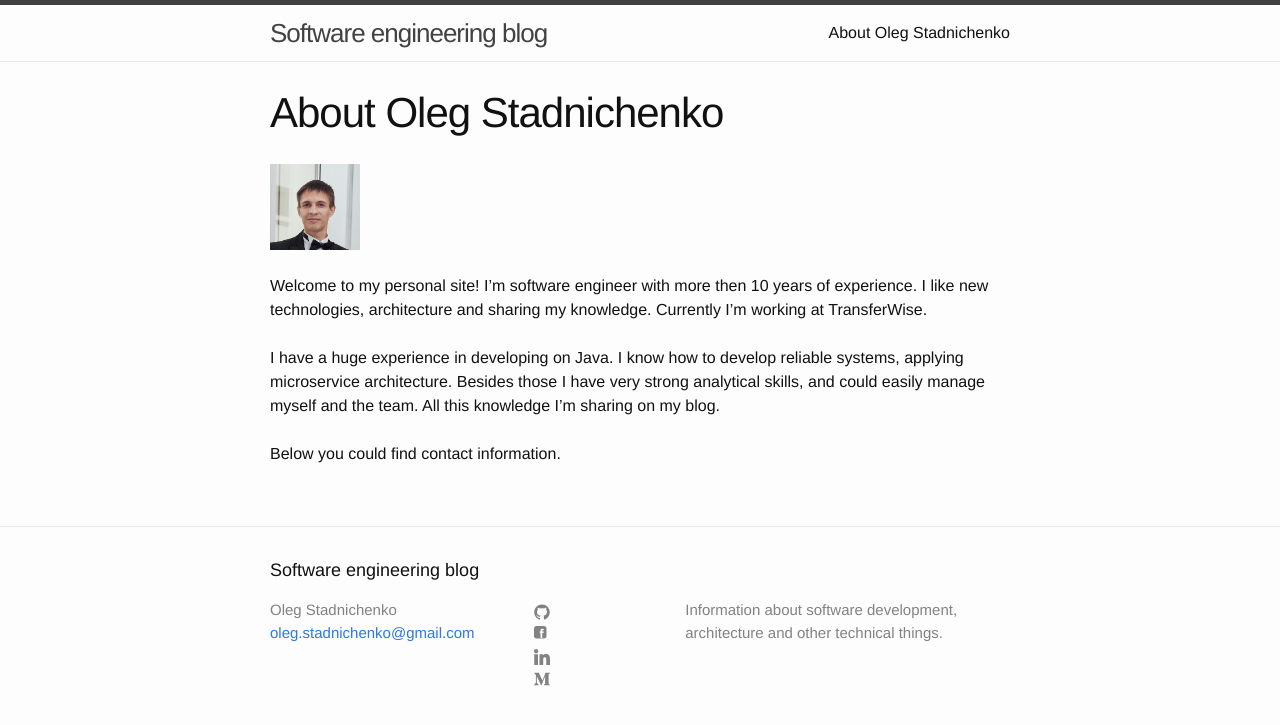
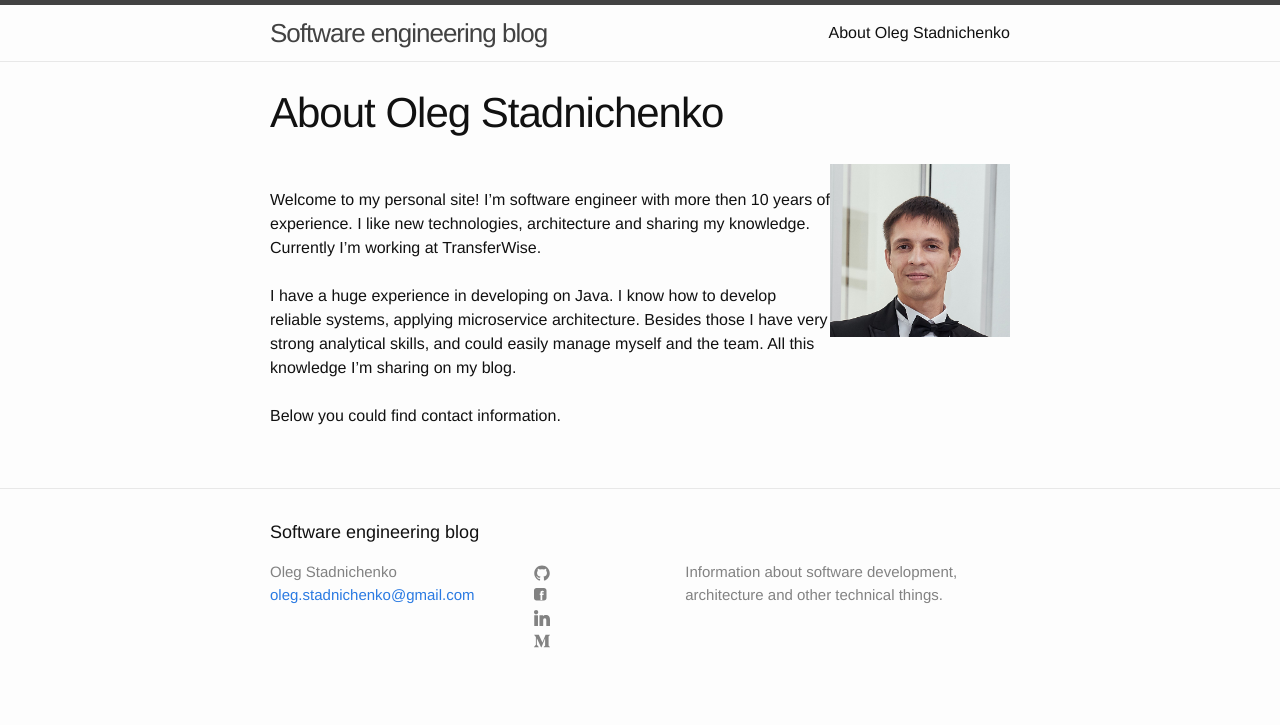
Before and after one commit to oleg-sta/site, a Jekyll site: the page built from about.md, in a window 1280 px wide. Shown: the top 725 px of the page. Built offline with Jekyll 4.4.1, drawn with Linux system fonts in a browser that asks for light colours.

Commit message:
Added photo

```diff
--- a/css/main.scss
+++ b/css/main.scss
@@ -40,8 +40,9 @@ $on-laptop:        800px;
 }
 
 img[alt="my_photo"] {
-  max-width:  90px;
+  max-width:  180px;
   display: block;
+  float: right;
 }
 
 // Import partials from `sass_dir` (defaults to `_sass`)
```
